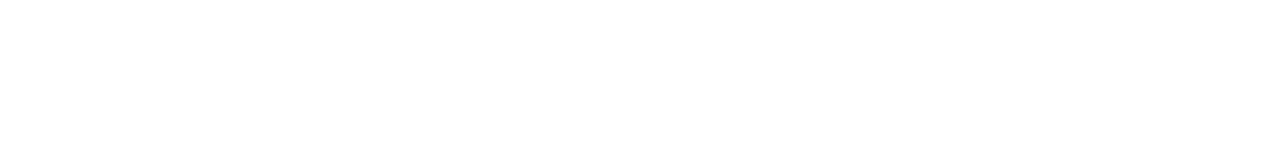
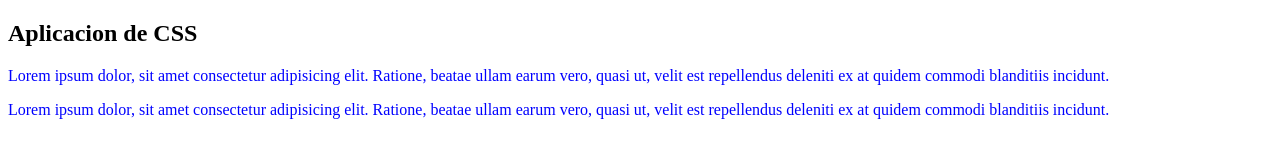
Before and after one commit to Emprinnos/CSS_BASICO, a plain HTML site: page Leccion_1_AplicacionCSS/index.html in a window 1280 px wide. Drawn offline with Linux system fonts and the light colour scheme.

Commit message:
Leccion_1 complete

```diff
--- a/Leccion_1_AplicacionCSS/index.html
+++ b/Leccion_1_AplicacionCSS/index.html
@@ -4,7 +4,22 @@
     <meta charset="UTF-8" />
     <meta http-equiv="X-UA-Compatible" content="IE=edge" />
     <meta name="viewport" content="width=device-width, initial-scale=1.0" />
-    <title>Document</title>
+    <title>Aplicacion de CSS</title>
+    <link rel="stylesheet" href="main.css" />
   </head>
-  <body></body>
+  <body>
+    <section>
+      <h1>Aplicacion de CSS</h1>
+      <p>
+        Lorem ipsum dolor, sit amet consectetur adipisicing elit. Ratione,
+        beatae ullam earum vero, quasi ut, velit est repellendus deleniti ex at
+        quidem commodi blanditiis incidunt.
+      </p>
+      <p>
+        Lorem ipsum dolor, sit amet consectetur adipisicing elit. Ratione,
+        beatae ullam earum vero, quasi ut, velit est repellendus deleniti ex at
+        quidem commodi blanditiis incidunt.
+      </p>
+    </section>
+  </body>
 </html>
--- /dev/null
+++ b/Leccion_1_AplicacionCSS/main.css
@@ -0,0 +1,3 @@
+p {
+  color: blue;
+}
```
